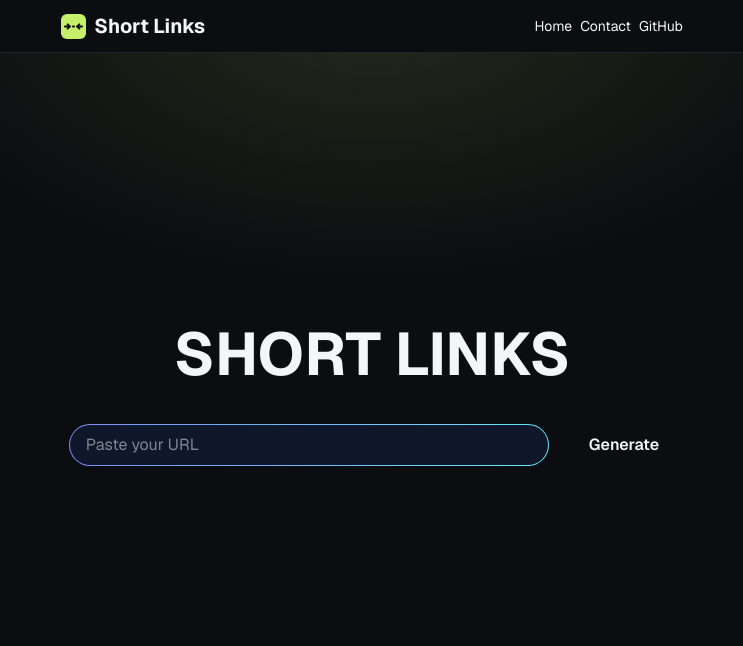
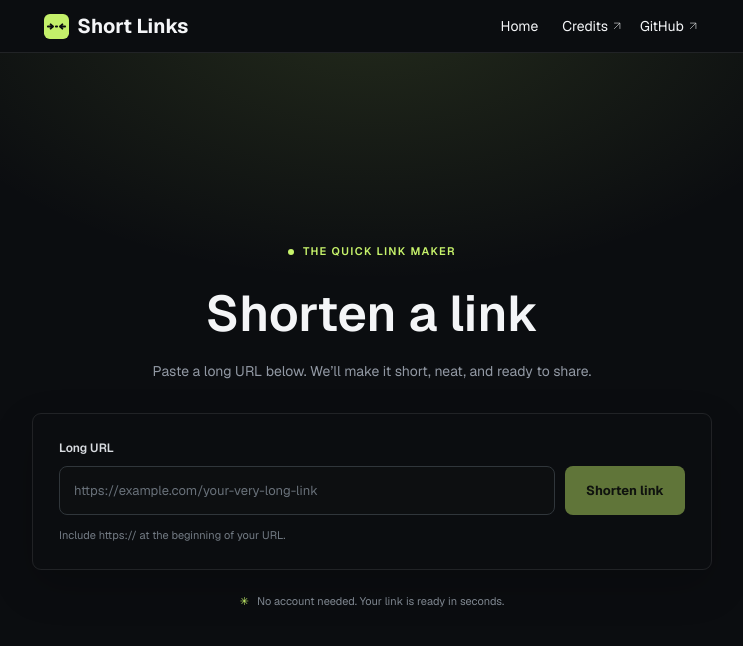
Before and after one commit to GovindaGodse/bit-links, a Next.js app: page /generate in a window 1280 px wide. Shown: the top 646 px of the page, without its empty margins (268-1011 px from the left). Built offline with nearby package versions, Linux system fonts and the light colour scheme.

Commit message:
Styled url generation page

```diff
--- a/app/components/Navbar.js
+++ b/app/components/Navbar.js
@@ -16,18 +16,27 @@ function Navbar() {
           />
           Short Links
         </h2>
-        <ul className="flex-centered gap-2 text-sm">
+        <ul className="flex-centered gap-4 text-sm">
           <Link href="/">
-            <li className="app-link transition-colors">Home</li>
+            <li className="app-link transition-colors mr-2">Home</li>
           </Link>
-          <Link href="/contact">
-            <li className="app-link transition-colors">Contact</li>
+          <Link
+            href="https://govindagodse.netlify.app"
+            target="_blank"
+            rel="noreferrer"
+            className="flex-centered gap-0.5 app-link transition-colors"
+          >
+            <li className="app-link transition-colors">Credits</li>
+            <span className="external-icon" />
           </Link>
           <Link
             target="_blank"
             href="https://github.com/GovindaGodse/bit-links"
+            rel="noreferrer"
+            className="flex-centered gap-0.5 app-link transition-colors"
           >
             <li className="app-link transition-colors">GitHub</li>
+            <span className="external-icon" />
           </Link>
         </ul>
       </nav>
--- a/app/generate/page.js
+++ b/app/generate/page.js
@@ -1,10 +1,14 @@
 "use client";
 
-import React, { useState } from "react";
+import { useState } from "react";
 
-function Generate() {
+export default function Generate() {
   const [url, setUrl] = useState("");
   const [generatedShortURL, setGeneratedShortURL] = useState("");
+  const [isLoading, setIsLoading] = useState(false);
+  const [error, setError] = useState("");
+  const [copied, setCopied] = useState(false);
+
   const isValidUrl = (value) => {
     try {
       const parsedUrl = new URL(value.trim());
@@ -17,74 +21,126 @@ function Generate() {
     }
   };
 
-  const handleOnChange = (e) => {
-    setUrl(e.target.value);
+  const generate = async (event) => {
+    event.preventDefault();
+    if (!isValidUrl(url) || isLoading) return;
+
+    setIsLoading(true);
+    setError("");
+    setGeneratedShortURL("");
+    setCopied(false);
+    try {
+      const response = await fetch("/api/generate", {
+        method: "POST",
+        headers: { "Content-Type": "application/json" },
+        body: JSON.stringify({ url: url.trim() }),
+      });
+      if (!response.ok)
+        throw new Error("We couldn't create your link. Please try again.");
+      const result = await response.json();
+      if (!result.shortUrl)
+        throw new Error(
+          "The server didn't return a short link. Please try again.",
+        );
+      setGeneratedShortURL(result.shortUrl);
+      setUrl("");
+    } catch (requestError) {
+      setError(
+        requestError.message || "Something went wrong. Please try again.",
+      );
+    } finally {
+      setIsLoading(false);
+    }
   };
 
-  const generate = () => {
-    const headers = new Headers();
-    headers.append("Content-Type", "application/json");
-
-    const requestBody = JSON.stringify({
-      url,
-    });
-
-    const requestOptions = {
-      method: "POST",
-      headers: headers,
-      body: requestBody,
-      redirect: "follow",
-    };
-
-    fetch("/api/generate", requestOptions)
-      .then((response) => response.json())
-      .then((result) => {
-        console.log(result);
-        setGeneratedShortURL(result.shortUrl);
-        setUrl("");
-      })
-      .catch((error) => console.error(error));
+  const copyLink = async () => {
+    const fullUrl = `${window.location.origin}/${generatedShortURL}`;
+    try {
+      await navigator.clipboard.writeText(fullUrl);
+      setCopied(true);
+      window.setTimeout(() => setCopied(false), 1800);
+    } catch {
+      setError("Couldn't access your clipboard. Select the link to copy it.");
+    }
   };
 
   return (
-    <div className="flex-centered grow flex-col gap-10">
-      <h1 className="text-6xl font-bold">
-        SHORT LINKS
-      </h1>
-      <section className="flex-centered gap-6">
+    <main className="generate-main">
+      <section className="generator">
+        <header className="generator-heading">
+          <span className="eyebrow">The quick link maker</span>
+          <h1 className="generator-title">Shorten a link</h1>
+          <p className="generator-description">
+            Paste a long URL below. We’ll make it short, neat, and ready to
+            share.
+          </p>
+        </header>
+
+        <form className="generator-card" onSubmit={generate}>
+          <label className="input-label" htmlFor="urlInput">
+            Long URL
+          </label>
+          <div className="input-row">
             <input
               value={url}
-          type="text"
+              type="url"
               name="urlInput"
               id="urlInput"
-          className="rounded-full border w-120 focus:outline-none focus:ring-0  border-transparent [background:linear-gradient(#0f172a,#0f172a)_padding-box,linear-gradient(to_right,#818cf8,#67e8f9)_border-box] px-4 py-2"
-          placeholder="Paste your URL"
-          onChange={handleOnChange}
+              className="url-input"
+              placeholder="https://example.com/your-very-long-link"
+              onChange={(event) => {
+                setUrl(event.target.value);
+                if (error) setError("");
+              }}
+              autoComplete="url"
+              required
             />
             <button
-          className="app-button enabled:hover:cursor-pointer disabled:cursor-not-allowed px-4 py-2 rounded-full font-semibold"
-          onClick={generate}
-          disabled={!isValidUrl(url)}
+              className="generate-button"
+              type="submit"
+              disabled={!isValidUrl(url) || isLoading}
             >
-          Generate
+              {isLoading ? "Generating..." : "Shorten link"}
             </button>
-      </section>
+          </div>
+          <p className="generator-hint">
+            Include https:// at the beginning of your URL.
+          </p>
 
-      <div className="flex-centered h-6 gap-2">
+          <div
+            className={`result-expander${generatedShortURL ? " is-open" : ""}`}
+          >
+            <div className="result-expander-inner">
               {generatedShortURL && (
-          <>
-            <p className="text-sm font-semibold tracking-wide text-slate-300">
-              Short url -
-            </p>
-            <a
-              className="font-medium text-indigo-400 underline decoration-indigo-400/50 underline-offset-4 transition-colors hover:text-cyan-300 hover:decoration-cyan-300 focus-visible:rounded-sm focus-visible:outline focus-visible:outline-2 focus-visible:outline-offset-4 focus-visible:outline-cyan-300"
-              href={`/${generatedShortURL}`}
-            >{`/${generatedShortURL}`}</a>
-          </>
+                <div className="result-card">
+                  <div>
+                    <p className="result-info">Your short link is ready</p>
+                    <a className="result-link" href={`/${generatedShortURL}`}>
+                      {`${window?.location.origin}/${generatedShortURL}`}
+                    </a>
+                  </div>
+                  <button
+                    className="copy-button"
+                    type="button"
+                    onClick={copyLink}
+                  >
+                    {copied ? "Copied" : "Copy link"}
+                  </button>
+                </div>
               )}
             </div>
           </div>
+
+          {error && (
+            <p className="error-message" role="alert">
+              {error}
+            </p>
+          )}
+        </form>
+        <p className="privacy-note">
+          <span>✳</span> No account needed. Your link is ready in seconds.
+        </p>
+      </section>
+    </main>
   );
 }
-
-export default Generate;
--- a/app/globals.css
+++ b/app/globals.css
@@ -7,10 +7,12 @@
   --muted: #9299a4;
   --line: rgb(255 255 255 / 9%);
   --accent: #c7f36b;
+  --accent-border: rgb(199 243 107 / 30%);
   --accent-hover: #d5fa8d;
   --accent-foreground: #14190c;
   --subtle-foreground: #c4c8cf;
   --quiet-foreground: #777f89;
+  --container-background: #101214;
 }
 
 @theme inline {
@@ -19,6 +21,7 @@
   --color-muted: var(--muted);
   --color-line: var(--line);
   --color-accent: var(--accent);
+  --color-accent-border: var(--accent-border);
   --color-accent-hover: var(--accent-hover);
   --color-accent-foreground: var(--accent-foreground);
   --color-subtle-foreground: var(--subtle-foreground);
@@ -44,6 +47,11 @@ body {
 
 .app-link {
   @apply transition-colors hover:text-accent;
+}
+
+.external-icon {
+  @apply size-3.5 bg-current;
+  mask: url("/external.svg") center / contain no-repeat;
 }
 
 .eyebrow {
@@ -78,6 +86,83 @@ body {
   @apply mt-1 text-xs text-quiet-foreground;
 }
 
+.generate-main {
+  display: flex;
+  flex-grow: 1;
+}
+
+.generator {
+  @apply w-[min(680px,100%)] m-auto;
+}
+
+.generator-heading {
+  @apply mb-8 text-center;
+}
+
+.generator-heading .eyebrow {
+  @apply justify-center;
+}
+
+.generator-title {
+  @apply my-4 text-[50px] font-[570];
+  margin-bottom: 10px;
+}
+
+.generator-description {
+  @apply m-0 text-sm text-[var(--muted)];
+}
+
+.generator-card {
+  @apply flex flex-col rounded-[9px] border border-[var(--line)] bg-[--container-background] p-[26px] shadow-[0_16px_42px_rgb(0_0_0_/_20%)];
+}
+
+.input-label {
+  @apply mb-[10px] block text-xs font-semibold text-[#d9dce1];
+}
+
+.input-row {
+  @apply flex gap-[10px];
+}
+
+.url-input {
+  @apply h-[49px] w-full rounded-lg border border-[#30363b] bg-[#0d0f11] px-[14px] text-[13px] text-[#f4f5f7] outline-none transition-[border-color] duration-150 placeholder:text-[#69717a] focus:border-[rgb(199_243_107_/_65%)];
+}
+
+.generate-button {
+  @apply min-w-[120px] shrink-0 cursor-pointer rounded-lg border-0 bg-[var(--accent)] px-[17px] text-[13px] font-bold text-[#14190c] transition duration-150 hover:-translate-y-px hover:bg-[#d5fa8d] disabled:cursor-not-allowed disabled:opacity-45;
+}
+
+.generator-hint {
+  @apply mb-0 mt-3 text-[11px] text-[#747c85];
+}
+
+.result-card {
+  @apply mt-[15px] flex items-center justify-between gap-[14px] rounded-[9px] border border-[rgb(199_243_107_/_24%)] bg-[rgb(199_243_107_/_5%)] p-4;
+}
+
+.privacy-note {
+  @apply mt-[23px] flex justify-center gap-2 text-[11px] text-[#7f8790];
+}
+.privacy-note span {
+  @apply text-[var(--accent)];
+}
+
+.result-link {
+  @apply text-sm font-semibold text-[var(--accent)];
+}
+
+.result-info {
+  @apply mb-[6px] mt-0 text-[10px] uppercase tracking-[0.11em] text-[#879185];
+}
+
+.copy-button {
+  @apply cursor-pointer rounded-md border border-accent-border bg-transparent px-[11px] py-2 text-[11px] text-[var(--accent)] hover:bg-[rgb(199_243_107_/_9%)];
+}
+
+.error-message {
+  @apply mt-[13px] mb-0 text-xs text-[#ff9c91];
+}
+
 @utility flex-centered {
   @apply flex items-center justify-center;
 }
--- a/app/page.js
+++ b/app/page.js
@@ -3,7 +3,7 @@ import Link from "next/link";
 
 export default function Home() {
   return (
-    <main className="flex-centered flex-col gap-12 grow lg:flex-row">
+    <main className="flex-centered flex-col gap-12 grow lg:flex-row m-10">
       <section className="flex w-full max-w-xl flex-col items-start justify-center gap-5">
         <span className="eyebrow">A simpler way to share</span>
         <h1 className="hero-title">
@@ -20,14 +20,13 @@ export default function Home() {
           </Link>
           <Link
             href="https://github.com/GovindaGodse/bit-links"
-            className="tertiary-button"
+            className="tertiary-button flex-centered items-center gap-1"
             target="_blank"
             rel="noreferrer"
           >
-            Source Code
+            Source Code <span className="external-icon" aria-hidden="true" />
           </Link>
         </div>
-        <p className="hero-note">No account required</p>
       </section>
       <section className="w-full max-w-2xl overflow-hidden rounded-3xl border border-line">
         <Image
```
Also changed, not shown: public/external.svg (added), public/short-links.svg. Lines whose indentation alone changed are shown as unchanged.
